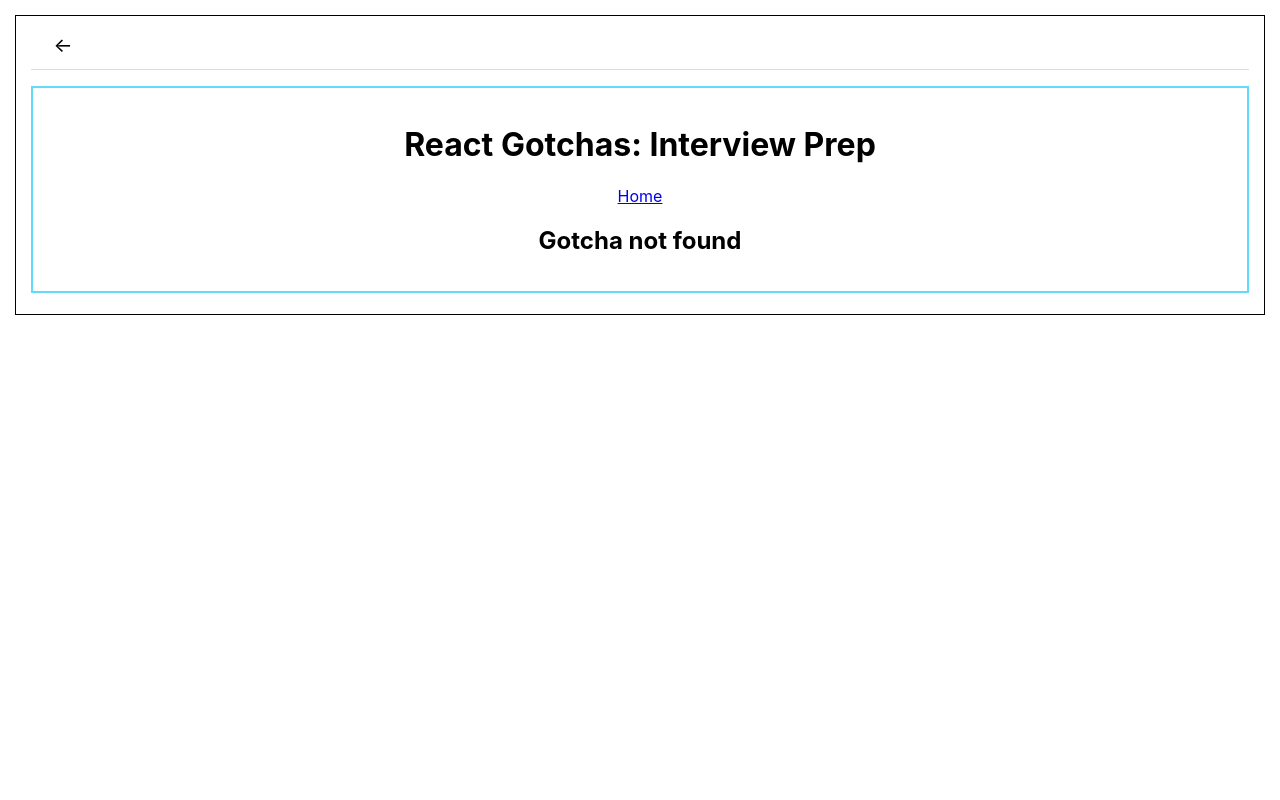
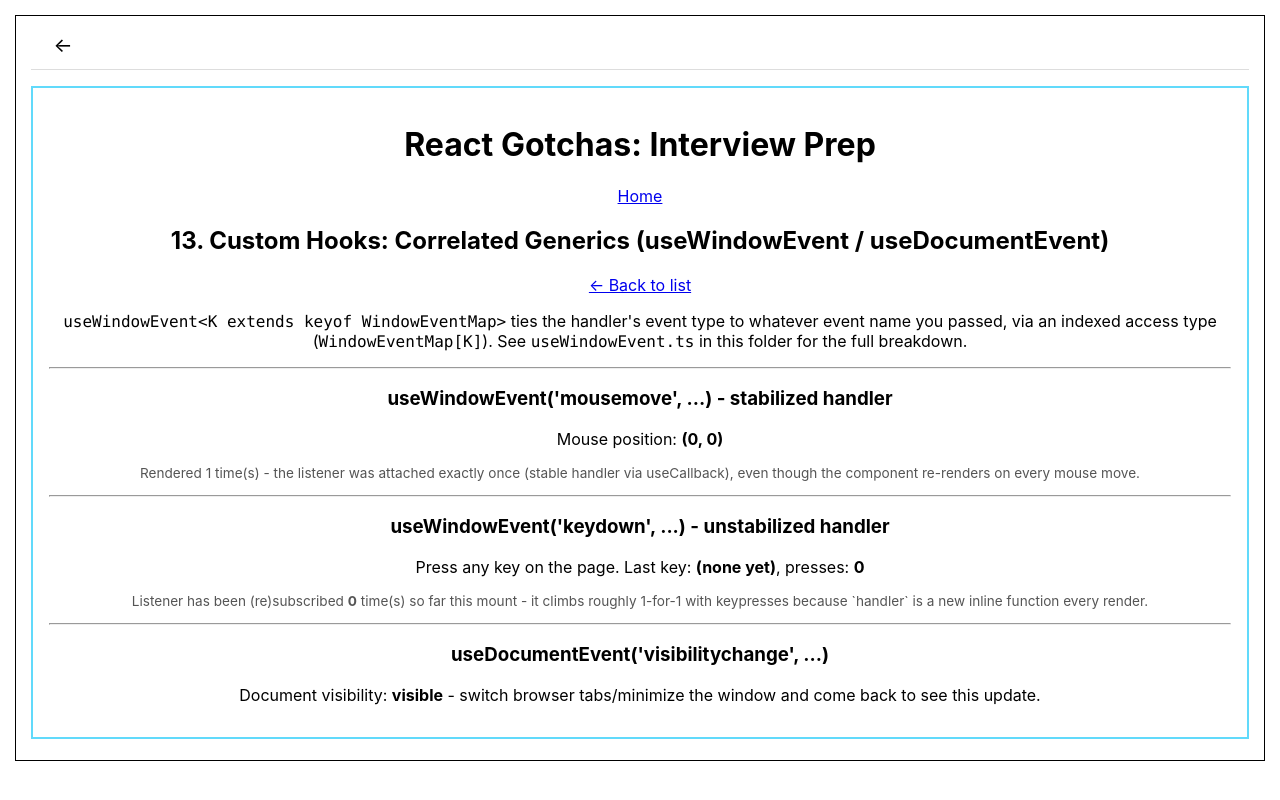
Before and after one commit to IdanArgaman/Utilizing_React, a React (Vite) app: page /react-gotchas/window-event-hooks in a window 1280 px wide. Before the commit this address had no page. Built offline with nearby package versions, Linux system fonts and the light colour scheme.

Commit message:
Add WindowEventHooks component and useWindowEvent hook for correlated generics

```diff
--- a/src/react-gotchas/App.jsx
+++ b/src/react-gotchas/App.jsx
@@ -21,6 +21,7 @@ import MemoStrategies from './containers/MemoStrategies/MemoStrategies';
 import CustomComparator from './containers/CustomComparator/CustomComparator';
 import UseDebounceHook from './containers/UseDebounceHook/UseDebounceHook';
 import QueueingStateUpdates from './containers/QueueingStateUpdates/QueueingStateUpdates';
+import WindowEventHooks from './containers/hooks/WindowEventHooks';
 
 // List of every "gotcha" example. Both the nav list on the Home page and the
 // <Route> table below are generated from this single array, so adding a new
@@ -86,6 +87,11 @@ export const examples = [
     label: '12. Queueing State Updates: Mixing Values and Updater Functions',
     component: QueueingStateUpdates,
   },
+  {
+    path: '/react-gotchas/window-event-hooks',
+    label: '13. Custom Hooks: Correlated Generics (useWindowEvent / useDocumentEvent)',
+    component: WindowEventHooks,
+  },
 ];
 
 function ReactGotchasApp() {
--- /dev/null
+++ b/src/react-gotchas/containers/hooks/WindowEventHooks.tsx
@@ -0,0 +1,132 @@
+import { useState, useRef, useCallback } from 'react';
+import { Link } from 'react-router-dom';
+import { useWindowEvent, useDocumentEvent } from './useWindowEvent';
+
+// ============================================================================
+// GOTCHA #13: Typing Event Hooks with Correlated Generics
+// ============================================================================
+//
+// See useWindowEvent.ts in this folder for the full explanation of the
+// pattern. Short version: useWindowEvent<K extends keyof WindowEventMap>
+// ties the `handler` parameter's event type to whichever event-name string K
+// was actually passed, using an indexed access type (WindowEventMap[K]).
+// Try changing 'mousemove' below to a typo'd string, or changing the
+// handler's inferred event param to `e.notARealProperty` - both are
+// compile-time errors, not just runtime bugs.
+//
+// This demo also doubles as a reminder of a SEPARATE, runtime gotcha: both
+// hooks list `handler` as an effect dependency, so passing a fresh inline
+// function on every render (as MousePositionDemo does NOT do, but
+// KeydownCounterDemo intentionally DOES do) re-subscribes the listener on
+// every render. Watch the render counters below to see the difference.
+
+function MousePositionDemo() {
+  const [pos, setPos] = useState({ x: 0, y: 0 });
+  const renderCount = useRef(0);
+  renderCount.current += 1;
+
+  // Stabilized with useCallback: this function reference never changes, so
+  // the effect inside useWindowEvent never re-subscribes after mount.
+  // `e` is inferred as MouseEvent here because 'mousemove' is the K.
+  const handleMove = useCallback((e: MouseEvent) => {
+    setPos({ x: e.clientX, y: e.clientY });
+  }, []);
+
+  useWindowEvent('mousemove', handleMove);
+
+  return (
+    <div>
+      <p>
+        Mouse position: <strong>({pos.x}, {pos.y})</strong>
+      </p>
+      <p style={{ fontSize: '0.85rem', color: '#555' }}>
+        Rendered {renderCount.current} time(s) - the listener was attached
+        exactly once (stable handler via useCallback), even though the
+        component re-renders on every mouse move.
+      </p>
+    </div>
+  );
+}
+
+function KeydownCounterDemo() {
+  const [lastKey, setLastKey] = useState<string | null>(null);
+  const [pressCount, setPressCount] = useState(0);
+  const subscribeCount = useRef(0);
+
+  // Deliberately NOT stabilized - a new inline arrow function every render.
+  // Because useWindowEvent's effect depends on `handler`, this means the
+  // window listener is removed and re-added after every single keypress.
+  // Functionally it still works (removeEventListener/addEventListener are
+  // cheap and synchronous), but it's the exact re-subscribe-every-render
+  // cost called out in useWindowEvent.ts's comments.
+  // `e` is inferred as KeyboardEvent here because 'keydown' is the K.
+  useWindowEvent('keydown', (e) => {
+    subscribeCount.current += 1;
+    setLastKey(e.key);
+    setPressCount((c) => c + 1);
+  });
+
+  return (
+    <div>
+      <p>
+        Press any key on the page. Last key: <strong>{lastKey ?? '(none yet)'}</strong>,
+        presses: <strong>{pressCount}</strong>
+      </p>
+      <p style={{ fontSize: '0.85rem', color: '#555' }}>
+        Listener has been (re)subscribed <strong>{subscribeCount.current}</strong> time(s)
+        so far this mount - it climbs roughly 1-for-1 with keypresses because
+        `handler` is a new inline function every render.
+      </p>
+    </div>
+  );
+}
+
+function VisibilityDemo() {
+  const [visibility, setVisibility] = useState(document.visibilityState);
+
+  // useDocumentEvent, not useWindowEvent: 'visibilitychange' fires on
+  // `document`, not `window` - this is exactly why the hook file defines two
+  // separate generics (WindowEventMap vs DocumentEventMap) rather than one
+  // hook for both targets. Note the handler here takes no meaningful event
+  // payload (Event), so there's nothing interesting to destructure - we just
+  // re-read document.visibilityState directly.
+  useDocumentEvent('visibilitychange', () => {
+    setVisibility(document.visibilityState);
+  });
+
+  return (
+    <p>
+      Document visibility: <strong>{visibility}</strong> - switch browser
+      tabs/minimize the window and come back to see this update.
+    </p>
+  );
+}
+
+function WindowEventHooks() {
+  return (
+    <div>
+      <h2>13. Custom Hooks: Correlated Generics (useWindowEvent / useDocumentEvent)</h2>
+      <Link to="/react-gotchas">&larr; Back to list</Link>
+      <p>
+        <code>useWindowEvent&lt;K extends keyof WindowEventMap&gt;</code> ties
+        the handler's event type to whatever event name you passed, via an
+        indexed access type (<code>WindowEventMap[K]</code>). See{' '}
+        <code>useWindowEvent.ts</code> in this folder for the full breakdown.
+      </p>
+
+      <hr />
+      <h3>useWindowEvent('mousemove', ...) - stabilized handler</h3>
+      <MousePositionDemo />
+
+      <hr />
+      <h3>useWindowEvent('keydown', ...) - unstabilized handler</h3>
+      <KeydownCounterDemo />
+
+      <hr />
+      <h3>useDocumentEvent('visibilitychange', ...)</h3>
+      <VisibilityDemo />
+    </div>
+  );
+}
+
+export default WindowEventHooks;
--- /dev/null
+++ b/src/react-gotchas/containers/hooks/useWindowEvent.ts
@@ -0,0 +1,65 @@
+import { useEffect } from 'react';
+
+// ============================================================================
+// CUSTOM HOOKS: useWindowEvent / useDocumentEvent - "Correlated Generics"
+// ============================================================================
+//
+// THE GOAL: A typed wrapper around addEventListener/removeEventListener where
+// the `handler` parameter's event type automatically matches whichever
+// `event` string you passed as the first argument - so
+// useWindowEvent('resize', (e) => ...) infers `e: UIEvent`, while
+// useWindowEvent('keydown', (e) => ...) infers `e: KeyboardEvent`, with zero
+// manual annotation and a compile error if you get it wrong.
+//
+// HOW THE GENERIC ACTUALLY WORKS:
+//   - `WindowEventMap` is a built-in TS lib type: an interface mapping every
+//     known event name (as a string literal key) to its specific event type,
+//     e.g. { resize: UIEvent; keydown: KeyboardEvent; click: MouseEvent; ... }.
+//   - `K extends keyof WindowEventMap` means K can be ANY key of that map
+//     ('resize', 'keydown', 'click', etc.) - but K is INFERRED from whatever
+//     literal string you actually pass as `event`, not left as the full union.
+//   - Because `handler`'s parameter type is written as `WindowEventMap[K]`
+//     (an INDEXED ACCESS using that SAME inferred K, not a hardcoded Event),
+//     TypeScript correlates the two parameters: once K is pinned down by
+//     argument #1, argument #2's type is looked up from the map using that
+//     exact K. This is sometimes called a "correlated union" - the compiler
+//     narrows the handler's event type per call-site instead of forcing it
+//     to accept the union of all possible DOM events.
+//   - Passing a typo'd event name (e.g. 'resze') is a compile error too,
+//     since `event` is constrained to `keyof WindowEventMap`.
+//
+// WHY BOTH window AND document VERSIONS EXIST: window and document don't
+// listen for the exact same set of events (e.g. 'DOMContentLoaded' only
+// fires on document; 'resize' only fires on window in the way most people
+// mean it). TypeScript ships separate `WindowEventMap` and
+// `DocumentEventMap` interfaces for this reason, so useDocumentEvent uses
+// its own generic constrained to DocumentEventMap instead of reusing
+// useWindowEvent's.
+//
+// RUNTIME BEHAVIOR: standard subscribe-in-effect, unsubscribe-in-cleanup.
+// `event` and `handler` are both effect dependencies, so passing a new
+// inline `handler` function on every render re-subscribes on every render.
+// If that matters for your use case, stabilize `handler` yourself
+// (useCallback, or the "latest ref" pattern from gotcha #7's useInterval
+// hook - see the sibling UseIntervalHook/useInterval.js) before passing it
+// in here.
+
+export function useWindowEvent<K extends keyof WindowEventMap>(
+  event: K,
+  handler: (event: WindowEventMap[K]) => void
+) {
+  useEffect(() => {
+    window.addEventListener(event, handler);
+    return () => window.removeEventListener(event, handler);
+  }, [event, handler]);
+}
+
+export function useDocumentEvent<K extends keyof DocumentEventMap>(
+  event: K,
+  handler: (event: DocumentEventMap[K]) => void
+) {
+  useEffect(() => {
+    document.addEventListener(event, handler);
+    return () => document.removeEventListener(event, handler);
+  }, [event, handler]);
+}
```
